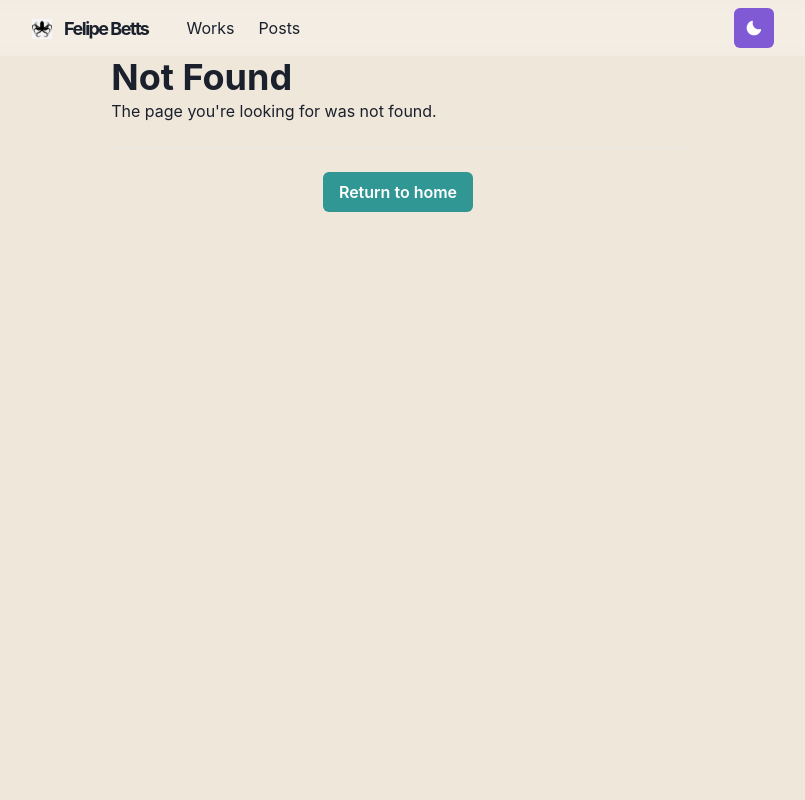
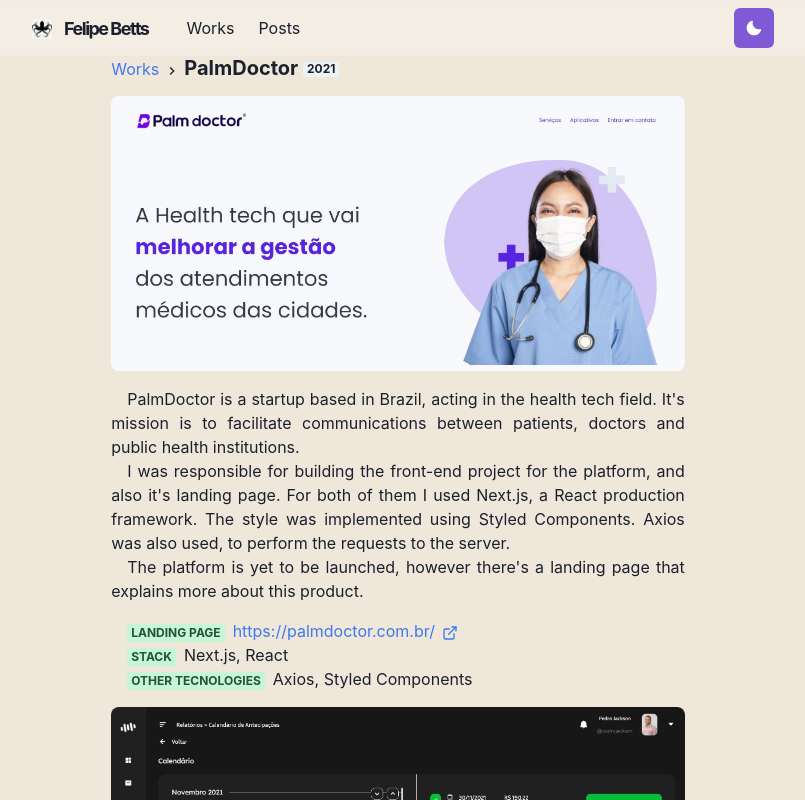
Before and after one commit to felipebetts/portfolio, a Next.js app: page /works/palmdoctor in a window 1280 px wide. Before the commit this address had no page. Shown: the top 800 px of the page, without its empty margins (242-1047 px from the left). Built offline with nearby package versions, Linux system fonts and the light colour scheme.

Commit message:
new info

```diff
--- a/components/work.jsx
+++ b/components/work.jsx
@@ -11,7 +11,7 @@
 
 export const Title = ({ children }) => (
     <Box>
-        <NextLink href='/Works'>
+        <NextLink href='/works'>
             <Link>Works</Link>
         </NextLink>
         <span>
--- /dev/null
+++ b/pages/works/palmdoctor.jsx
@@ -0,0 +1,78 @@
+import {
+    Container,
+    Badge,
+    Link,
+    List,
+    ListItem
+} from '@chakra-ui/react'
+import { ExternalLinkIcon } from '@chakra-ui/icons'
+import { Title, WorkImage, Meta } from '../../components/work'
+import P from '../../components/paragraph'
+import Layout from '../../components/layout/article'
+
+const Work = () => {
+    return (
+        <Layout
+            title='Example'
+        >
+            <Container>
+                <Title>
+                    PalmDoctor <Badge>2021</Badge>
+                </Title>
+                <WorkImage
+                    src='/images/palmdoctor/cover_palmdoctor.jpg'
+                    alt='Valepay'
+                />
+                <P>
+                    PalmDoctor is a startup based in Brazil,
+                    acting in the health tech field.
+                    It&apos;s mission is to facilitate communications between
+                    patients, doctors and public health institutions.
+                </P>
+                <P>
+                    I was responsible for building the front-end project for the platform,
+                    and also it&apos;s landing page. For both of them I used Next.js, a React production framework.
+                    The style was implemented using Styled Components. Axios was also used, to perform the requests to the server.
+                </P>
+                <P>
+                    The platform is yet to be launched, however there&apos;s a landing page that explains more about this product.
+                </P>
+                <List
+                    ml={4}
+                    my={4}
+                >
+                    <ListItem>
+                        <Meta>
+                            Landing Page
+                        </Meta>
+                        <Link href='https://palmdoctor.com.br/'>
+                            https://palmdoctor.com.br/ <ExternalLinkIcon mx='2px' />
+                        </Link>
+                    </ListItem>
+                    <ListItem>
+                        <Meta>
+                            Stack
+                        </Meta>
+                        <span>Next.js, React</span>
+                    </ListItem>
+                    <ListItem>
+                        <Meta>
+                            Other tecnologies
+                        </Meta>
+                        <span>
+                            Axios, Styled Components
+                        </span>
+                    </ListItem>
+                </List>
+
+
+                <WorkImage
+                    src='/images/valepay/2.jpg'
+                    alt='Valepay'
+                />
+            </Container>
+        </Layout>
+    )
+}
+
+export default Work
```
Also changed, not shown: pages/works.jsx (+5 -4 lines), public/images/palmdoctor/cover_palmdoctor.jpg (added), public/images/palmdoctor/logo_palmdoctor.png (added).
